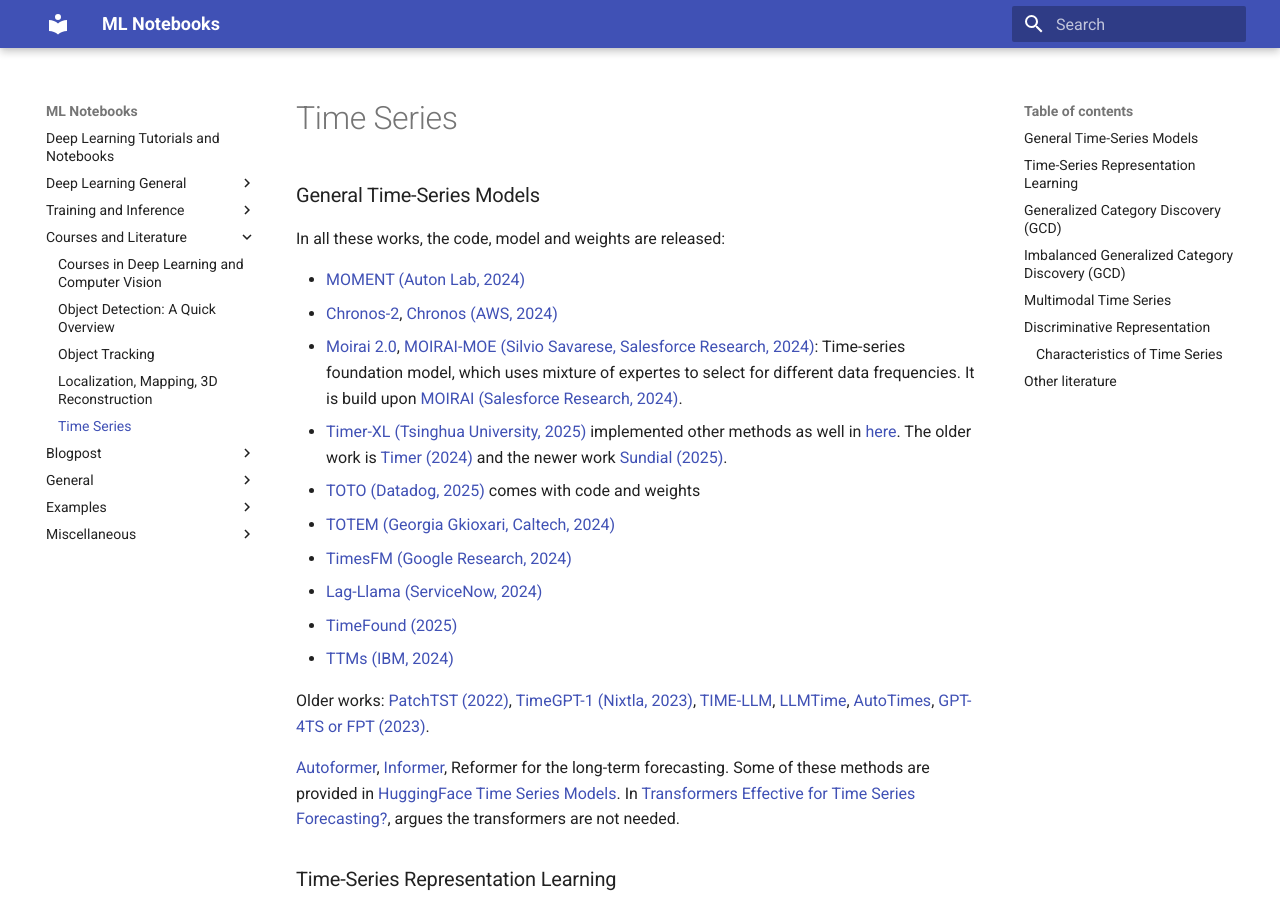
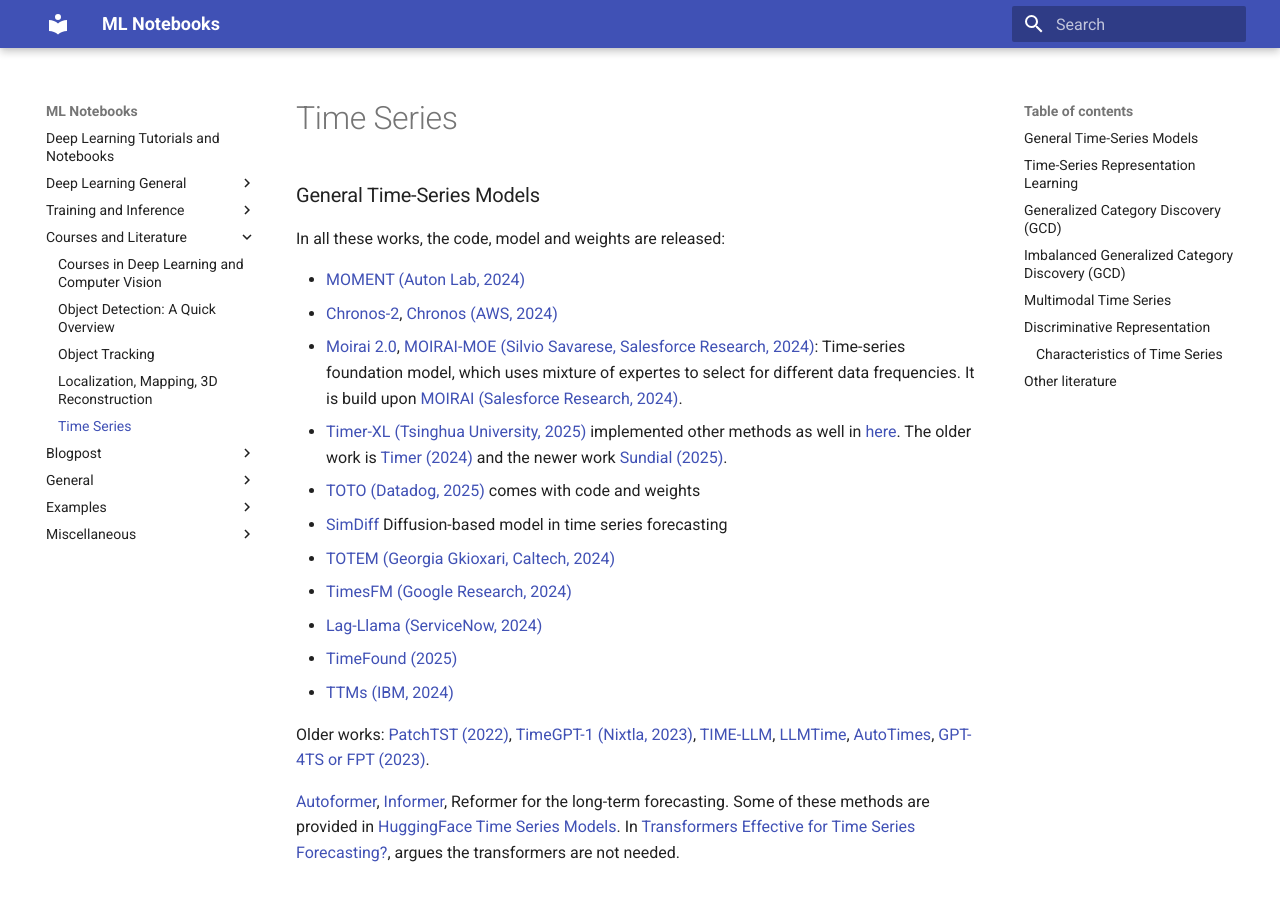
Before and after one commit to fkariminejadasl/ml-notebooks, an MkDocs documentation site: the page built from docs/time_series.md, in a window 1280 px wide and 900 px high. Built offline with MkDocs 1.6.1 and Material for MkDocs 9.7.7, drawn with Linux system fonts in a browser that asks for light colours; a script that is not in the unit is left out.

Commit message:
update time-series link

```diff
--- a/docs/time_series.md
+++ b/docs/time_series.md
@@ -9,6 +9,7 @@
 - [Moirai 2.0](https://www.arxiv.org/pdf/2511.11698), [MOIRAI-MOE (Silvio Savarese, Salesforce Research, 2024)](https://arxiv.org/abs/2410.10469): Time-series foundation model, which uses mixture of expertes to select for different data frequencies. It is build upon [MOIRAI (Salesforce Research, 2024)](https://arxiv.org/abs/2402.02592).
 - [Timer-XL (Tsinghua University, 2025)](https://arxiv.org/abs/2410.04803) implemented other methods as well in [here](https://github.com/thuml/OpenLTM/blob/main/models/moirai.py). The older work is [Timer (2024)](https://arxiv.org/abs/2402.02368) and the newer work [Sundial (2025)](https://arxiv.org/abs/2502.00816).
 - [TOTO (Datadog, 2025)](https://arxiv.org/pdf/2505.14766) comes with code and weights
+- [SimDiff](https://arxiv.org/abs/2511.19256) Diffusion-based model in time series forecasting
 - [TOTEM (Georgia Gkioxari, Caltech, 2024)](https://arxiv.org/abs/2402.16412)
 - [TimesFM (Google Research, 2024)](https://arxiv.org/abs/2310.10688)
 - [Lag-Llama (ServiceNow, 2024)](https://github.com/time-series-foundation-models/lag-llama)
```
